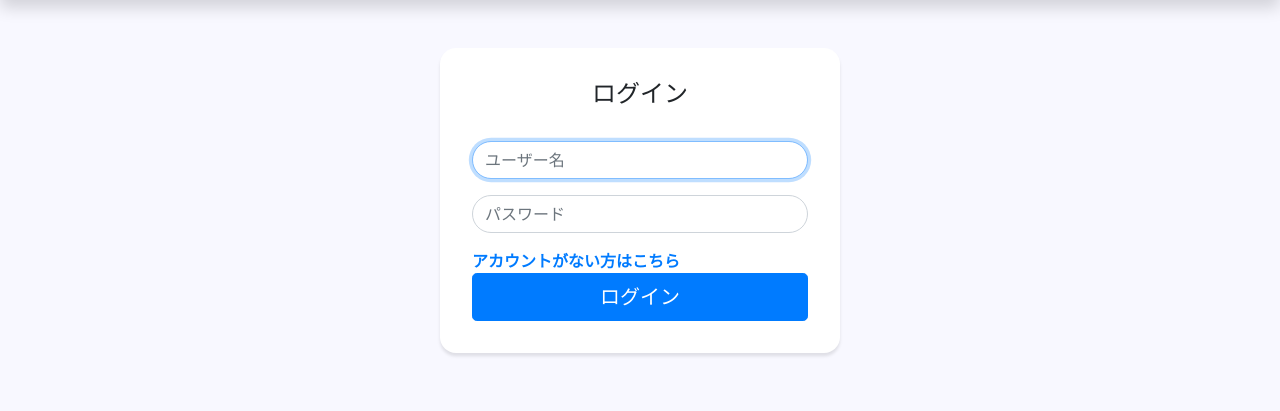
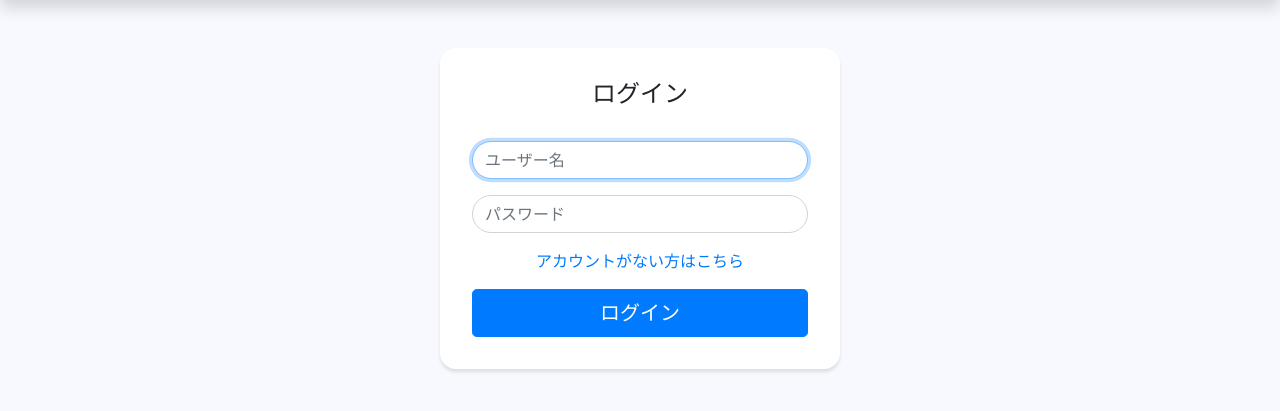
Before and after one commit to TaikiCode/django_sns_deploy, a Django app: page /accounts/login/ in a window 1280 px wide. Shown: the part 78-489 px from the top of the page. Run offline with Django 3.2, Linux system fonts and the light colour scheme; some libraries are stand-ins or nearby versions.

Commit message:
fix login and change my-profile btn

```diff
--- a/accounts/templates/accounts/login.html
+++ b/accounts/templates/accounts/login.html
@@ -34,9 +34,9 @@ Login
       {% endif %}
       <!-- エラー表示終了 -->
 
-      <b class="text-center my-2">
+      <p class="text-center">
         <a href="{% url 'accounts:signup' %}">アカウントがない方はこちら</a>
-      </b>
+      </p>
 
       <div class="button mx-auto">
         <button class="btn btn-lg btn-primary btn-block mx-auto" type="submit">
--- a/profiles/templates/profiles/my_profile.html
+++ b/profiles/templates/profiles/my_profile.html
@@ -37,7 +37,7 @@ My Profile
           </div>
           <hr>
           <div class="button mx-auto">
-            <button class="btn btn-lg btn-outline-warning btn-block mx-auto" type="submit">編集する</button>
+            <button class="btn btn-lg btn-outline-warning btn-block mx-auto" type="submit">更新する</button>
           </div>
         </form>
       </div>
```
Also changed, not shown: 1 other file.
